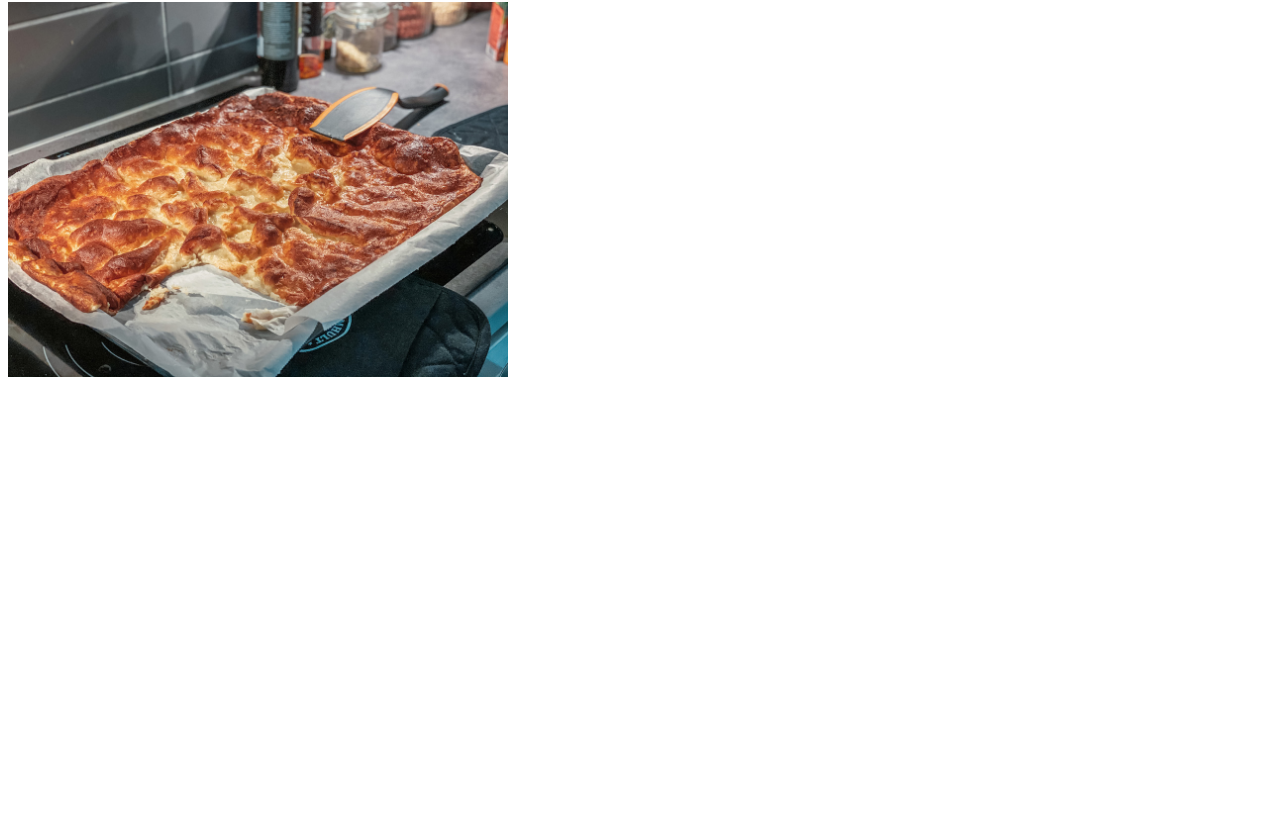
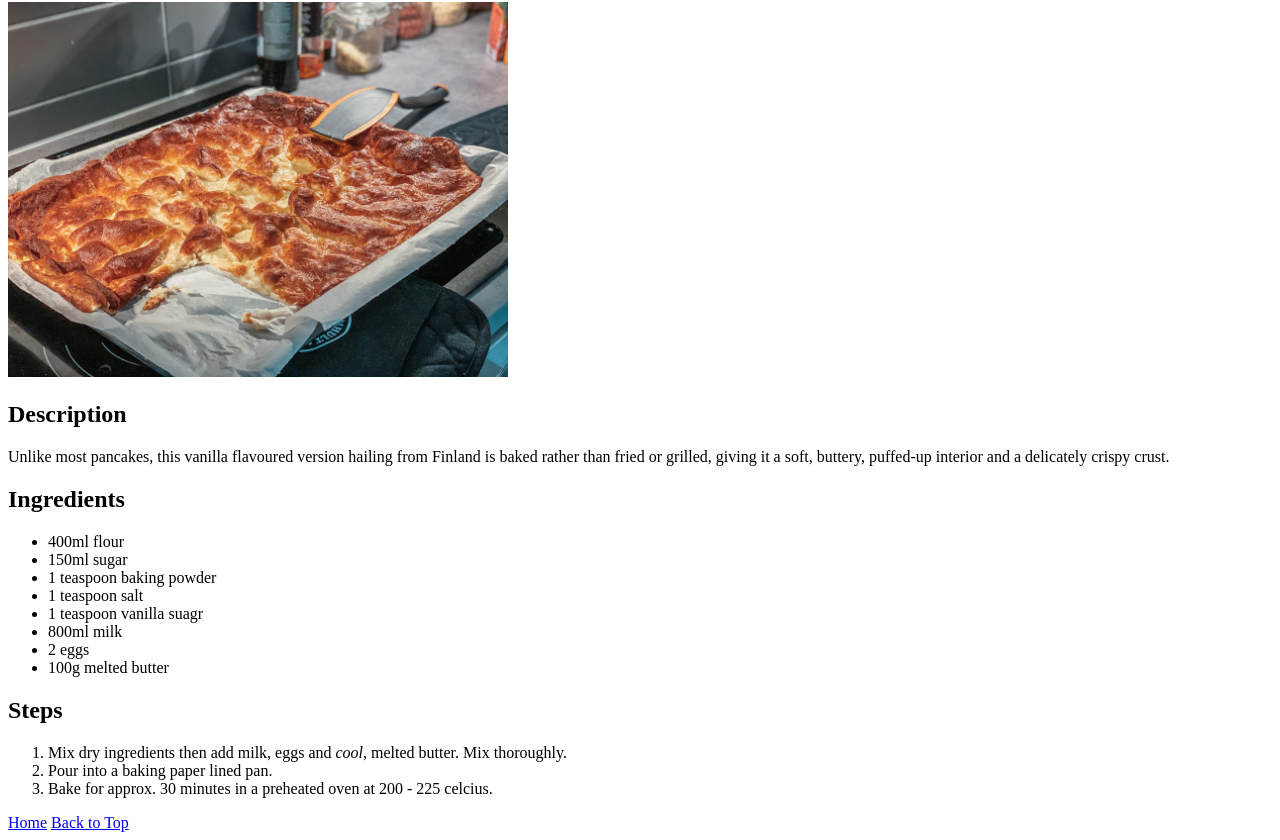
Before and after one commit to Matt-998/odin-recipies, a plain HTML site: page recipies/pannukakku.html in a window 1280 px wide. Shown: the part 78-918 px from the top of the page. Before the commit the page ends 800 px from the top, so only its background shows below. Drawn offline with Linux system fonts and the light colour scheme.

Commit message:
Finish second page

```diff
--- a/recipies/pannukakku.html
+++ b/recipies/pannukakku.html
@@ -9,5 +9,30 @@
 <body>
     <h1>Pannukakku</h1>
     <img src="../images/oven-pancakes.jpg" alt="" width="500">
+    <h2>Description</h2>
+    <p>
+        Unlike most pancakes, this vanilla flavoured version hailing from Finland is baked rather than fried or grilled, giving it a soft, buttery, puffed-up interior and a delicately crispy crust.
+    </p>
+
+    <h2>Ingredients</h2>
+    <ul>
+        <li>400ml flour</li>
+        <li>150ml sugar</li>
+        <li>1 teaspoon baking powder</li>
+        <li>1 teaspoon salt</li>
+        <li>1 teaspoon vanilla suagr</li>
+        <li>800ml milk</li>
+        <li>2 eggs</li>
+        <li>100g melted butter</li>
+    </ul>
+
+    <h2>Steps</h2>
+    <ol>
+        <li>Mix dry ingredients then add milk, eggs and <em>cool</em>, melted butter. Mix thoroughly.</li>
+        <li>Pour into a baking paper lined pan.</li>
+        <li>Bake for approx. 30 minutes in a preheated oven at 200 - 225 celcius.</li>
+    </ol>
+    <a href="../index.html">Home</a>
+    <a href="./pannukakku.html">Back to Top</a>
 </body>
 </html>
```
Also changed, not shown: index.html (+2 -2 lines).
